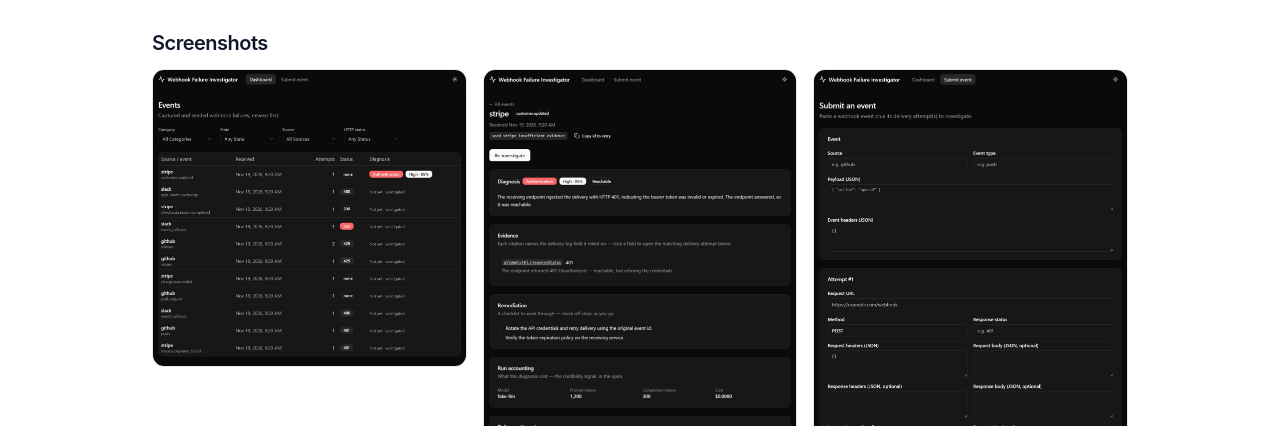
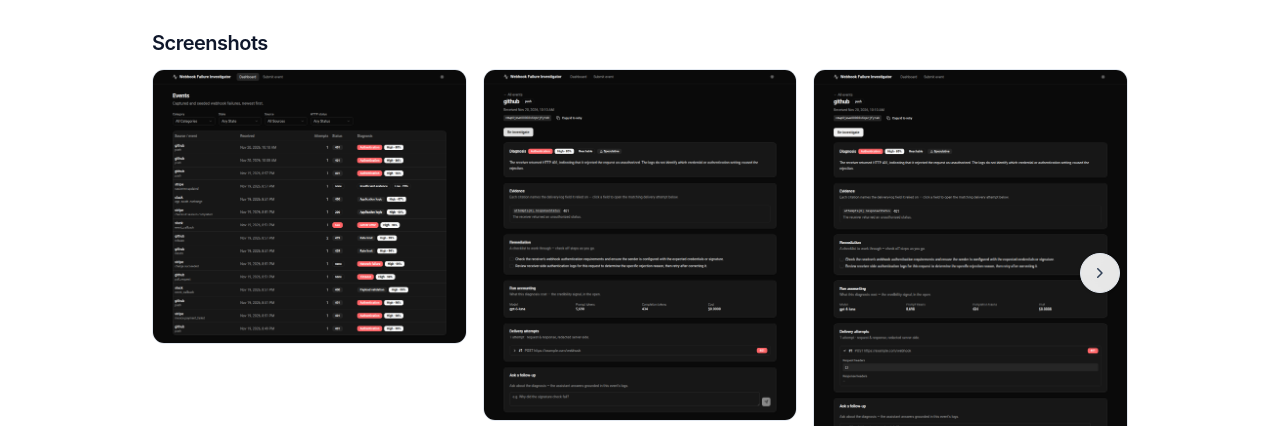
Before and after one commit to jesseiancary/portfolio, an Astro site: page /projects/webhook-investigator in a window 1280 px wide. Shown: the part 526-952 px from the top of the page. Built offline with nearby package versions, Linux system fonts and the light colour scheme; Astro itself is replaced by a stand-in of ours.

Commit message:
docs: replace webhook-investigator screenshots (#19)
Swaps the Webhook Failure Investigator's placeholder gallery for four real screenshots of the running app, each with a descriptive filename. The dashboard capture doubles as the new project thumbnail, and the gallery grows from three shots to four to cover the key flows.

## Changes

- Point the project thumbnail at `wfi-dashboard.png` (was `wfi-thumb.png`)
- Replace the three `wfi-shot-{1,2,3}.png` screenshots with four descriptively-named captures: `wfi-dashboard`, `wfi-diagnosis`, `wfi-citation`, and `wfi-chat`
- Add the four new PNG assets under `src/assets/projects/`

## Testing

- [x] `npm run build` to confirm the new images optimize and the project page renders.

```diff
--- a/src/content/projects/webhook-investigator.md
+++ b/src/content/projects/webhook-investigator.md
@@ -2,11 +2,12 @@
 title: Webhook Failure Investigator
 description: An AI assistant that diagnoses failed webhook deliveries and explains the root cause in plain language, with every claim grounded in the actual delivery logs rather than guessed. Full-stack TypeScript with a hallucination-resistant LLM pipeline (structured output, tool calling, and evals).
 
-thumbnail: ../../assets/projects/wfi-thumb.png
+thumbnail: ../../assets/projects/wfi-dashboard.png
 screenshots:
-  - ../../assets/projects/wfi-shot-1.png
-  - ../../assets/projects/wfi-shot-2.png
-  - ../../assets/projects/wfi-shot-3.png
+  - ../../assets/projects/wfi-dashboard.png
+  - ../../assets/projects/wfi-diagnosis.png
+  - ../../assets/projects/wfi-citation.png
+  - ../../assets/projects/wfi-chat.png
 githubUrl: https://github.com/jesseiancary/webhook-failure-investigator
 liveUrl: https://webhook-failure-investigator-production.up.railway.app/
 tech:
```
Also changed, not shown: src/assets/projects/wfi-chat.png (added), src/assets/projects/wfi-citation.png (added), src/assets/projects/wfi-dashboard.png (added), src/assets/projects/wfi-diagnosis.png (added).
